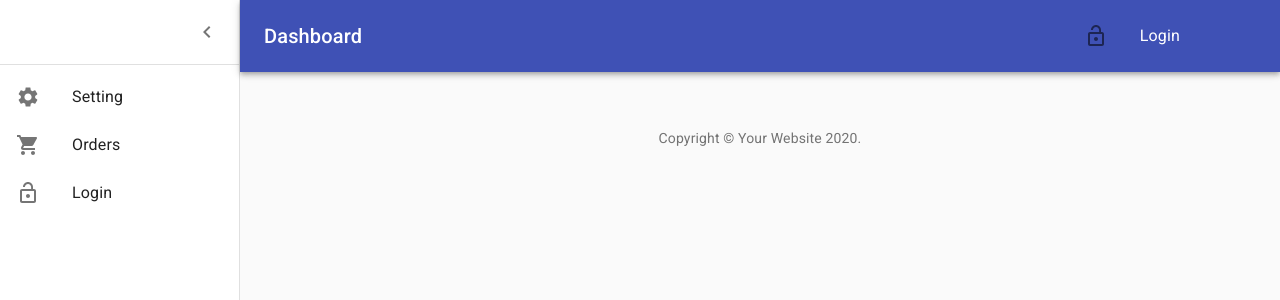
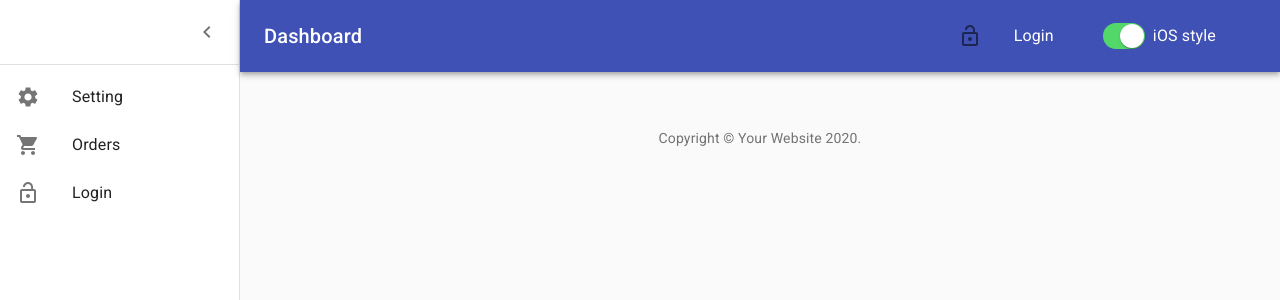
Before and after one commit to hieunguyen1704/ttdadn-iot-web-app-frontend, a React (Vite) app: page / in a window 1280 px wide. Shown: the top 300 px of the page. Built offline with nearby package versions, Linux system fonts and the light colour scheme; no server answers.

Commit message:
add auto switch icon

```diff
--- a/src/views/Dashboard/Dashboard.js
+++ b/src/views/Dashboard/Dashboard.js
@@ -31,6 +31,7 @@
 import ListItemText from "@material-ui/core/ListItemText";
 import LockOpenIcon from '@material-ui/icons/LockOpen';
 import PeopleIcon from "@material-ui/icons/People";
+import SwitchComponent from '../Module/Authentication/components/switchComponent';
 function Copyright() {
   return (
     <Typography variant="body2" color="textSecondary" align="center">
@@ -202,6 +203,8 @@
               <ListItemText primary={username} />
             </ListItem>}
           </IconButton>
+          {/* {isAuthenticated && <switchComponent />} */}
+          <SwitchComponent />
           {/* display logout icon  */}
           <IconButton color="inherit" onClick={(e) => onLogout(e)}>
             {/* <Badge badgeContent={4} color="secondary">
--- /dev/null
+++ b/src/views/Module/Authentication/components/switchComponent.js
@@ -0,0 +1,132 @@
+import React from 'react';
+import { withStyles } from '@material-ui/core/styles';
+import { purple } from '@material-ui/core/colors';
+import FormGroup from '@material-ui/core/FormGroup';
+import FormControlLabel from '@material-ui/core/FormControlLabel';
+import Switch from '@material-ui/core/Switch';
+import Grid from '@material-ui/core/Grid';
+import Typography from '@material-ui/core/Typography';
+
+const PurpleSwitch = withStyles({
+    switchBase: {
+        color: purple[300],
+        '&$checked': {
+            color: purple[500],
+        },
+        '&$checked + $track': {
+            backgroundColor: purple[500],
+        },
+    },
+    checked: {},
+    track: {},
+})(Switch);
+
+const IOSSwitch = withStyles((theme) => ({
+    root: {
+        width: 42,
+        height: 26,
+        padding: 0,
+        margin: theme.spacing(1),
+    },
+    switchBase: {
+        padding: 1,
+        '&$checked': {
+            transform: 'translateX(16px)',
+            color: theme.palette.common.white,
+            '& + $track': {
+                backgroundColor: '#52d869',
+                opacity: 1,
+                border: 'none',
+            },
+        },
+        '&$focusVisible $thumb': {
+            color: '#52d869',
+            border: '6px solid #fff',
+        },
+    },
+    thumb: {
+        width: 24,
+        height: 24,
+    },
+    track: {
+        borderRadius: 26 / 2,
+        border: `1px solid ${theme.palette.grey[400]}`,
+        backgroundColor: theme.palette.grey[50],
+        opacity: 1,
+        transition: theme.transitions.create(['background-color', 'border']),
+    },
+    checked: {},
+    focusVisible: {},
+}))(({ classes, ...props }) => {
+    return (
+        <Switch
+            focusVisibleClassName={classes.focusVisible}
+            disableRipple
+            classes={{
+                root: classes.root,
+                switchBase: classes.switchBase,
+                thumb: classes.thumb,
+                track: classes.track,
+                checked: classes.checked,
+            }}
+            {...props}
+        />
+    );
+});
+
+const AntSwitch = withStyles((theme) => ({
+    root: {
+        width: 28,
+        height: 16,
+        padding: 0,
+        display: 'flex',
+    },
+    switchBase: {
+        padding: 2,
+        color: theme.palette.grey[500],
+        '&$checked': {
+            transform: 'translateX(12px)',
+            color: theme.palette.common.white,
+            '& + $track': {
+                opacity: 1,
+                backgroundColor: theme.palette.primary.main,
+                borderColor: theme.palette.primary.main,
+            },
+        },
+    },
+    thumb: {
+        width: 12,
+        height: 12,
+        boxShadow: 'none',
+    },
+    track: {
+        border: `1px solid ${theme.palette.grey[500]}`,
+        borderRadius: 16 / 2,
+        opacity: 1,
+        backgroundColor: theme.palette.common.white,
+    },
+    checked: {},
+}))(Switch);
+
+export default function CustomizedSwitches() {
+    const [state, setState] = React.useState({
+        checkedA: true,
+        checkedB: true,
+        checkedC: true,
+    });
+
+    const handleChange = (event) => {
+        setState({ ...state, [event.target.name]: event.target.checked });
+    };
+
+    return (
+        <FormGroup>
+
+            <FormControlLabel
+                control={<IOSSwitch checked={state.checkedB} onChange={handleChange} name="checkedB" />}
+                label="iOS style"
+            />
+
+        </FormGroup>
+    );
+}
```
